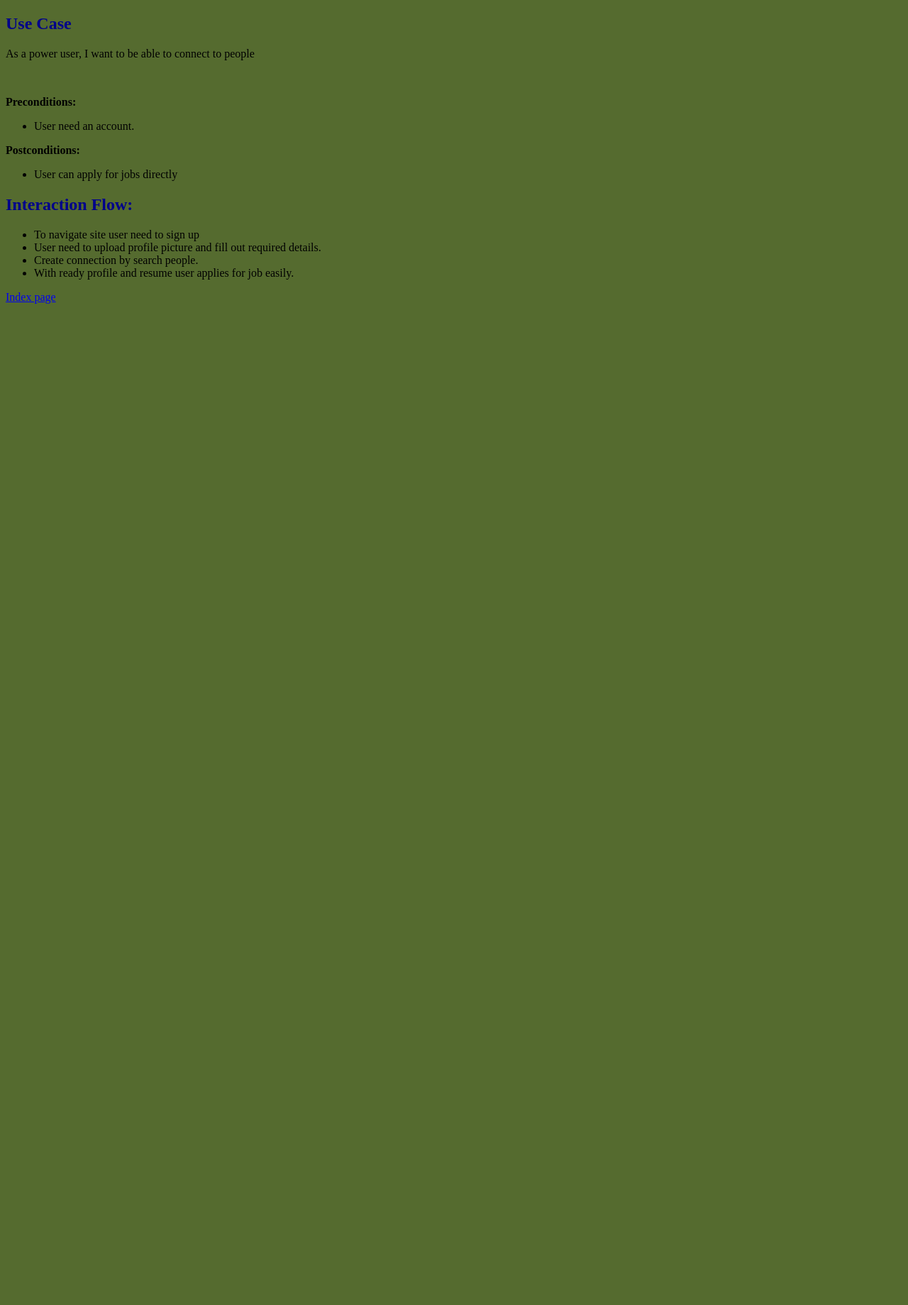
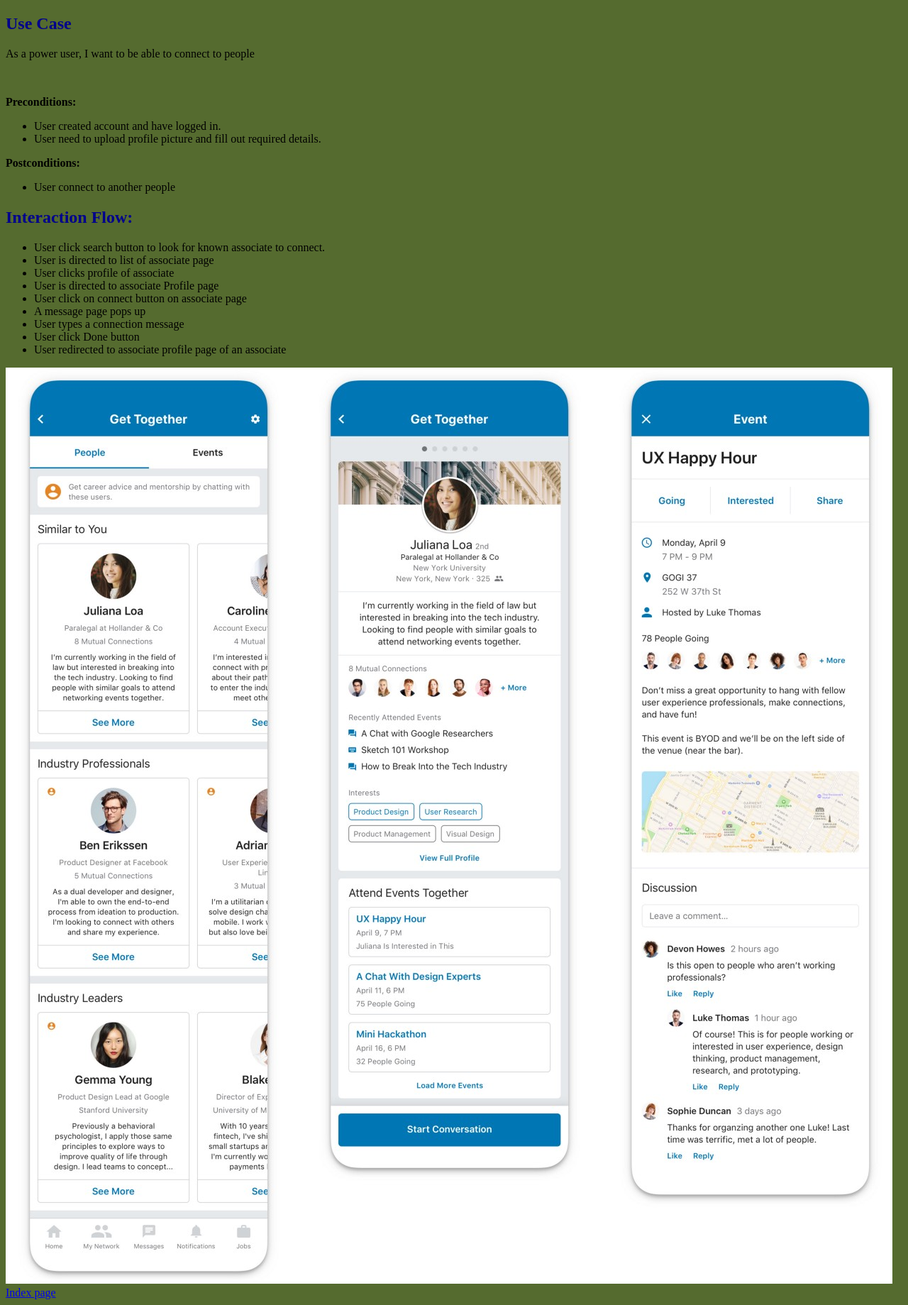
Before and after one commit to rhariyani/-data-design, a PHP site: page /use-case.php in a window 1280 px wide. Shown: the whole page at 71% size. Before the commit the page ends 428 px from the top, so only its background shows below. Run offline with PHP 8.4, Linux system fonts and the light colour scheme.

Commit message:
Submission 2

```diff
--- a/epic/use-case.php
+++ b/epic/use-case.php
@@ -11,19 +11,31 @@
 		<br>
 		<p><b><strong>Preconditions:</strong></b></p>
 		<ul>
-			<li>User need an account.</li>
+			<li>User created account and have logged in.</li>
+			<li>User need to upload profile picture and fill out required details.</li>
 		</ul>
 		<p><b>Postconditions:</b></p>
 		<ul>
-			<li>User can apply for jobs directly</li>
+
+			<li> User connect to another people </li>
 		</ul>
 		<h2><strong>Interaction Flow:</strong></h2>
+		<div>
 		<ul>
-			<li> To navigate site user need to sign up</li>
-			<li>User need to upload profile picture and fill out required details.</li>
-		<li>Create connection by search people.</li>
-			<li>With ready profile and resume user applies for job easily.</li>
+			<li> User click search button to look for known associate to connect.</li>
+			<li> User is directed to list of associate page</li>
+			<li> User clicks profile of associate</li>
+			<li> User is directed to associate Profile page</li>
+		<li>User click on connect button on associate page </li>
+		<li> A message page pops up </li>
+		<li> User types a connection message  </li>
+		<li>User click Done button </li>
+		<li>User redirected to associate profile page of an associate </li>
 		</ul>
-		<a href="index.php">Index page</a>
+		</div>
+		<div>
+<img sizes="5%" src="link.jpeg"/>
+		</div>
+				<a href="index.php">Index page</a>
 	</body>
 </html>
```
Also changed, not shown: epic/persona-Linkin.php (+13 -5 lines), epic/link.jpeg (added).
